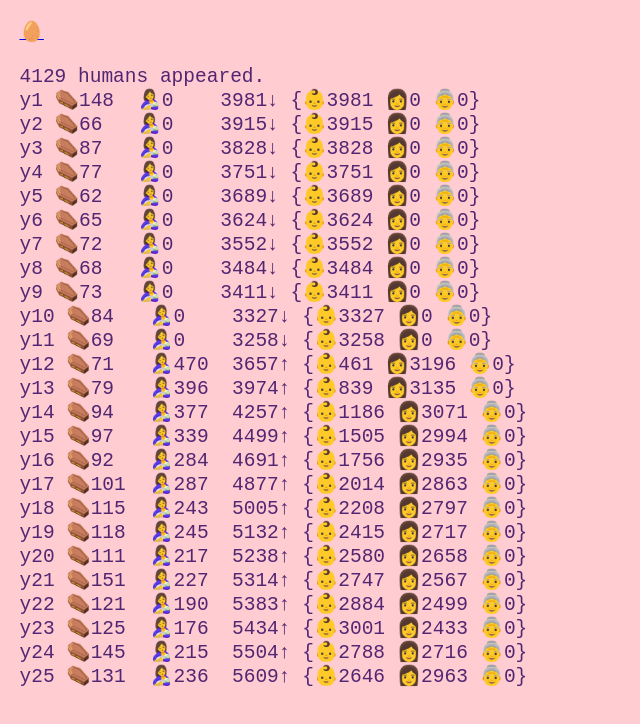
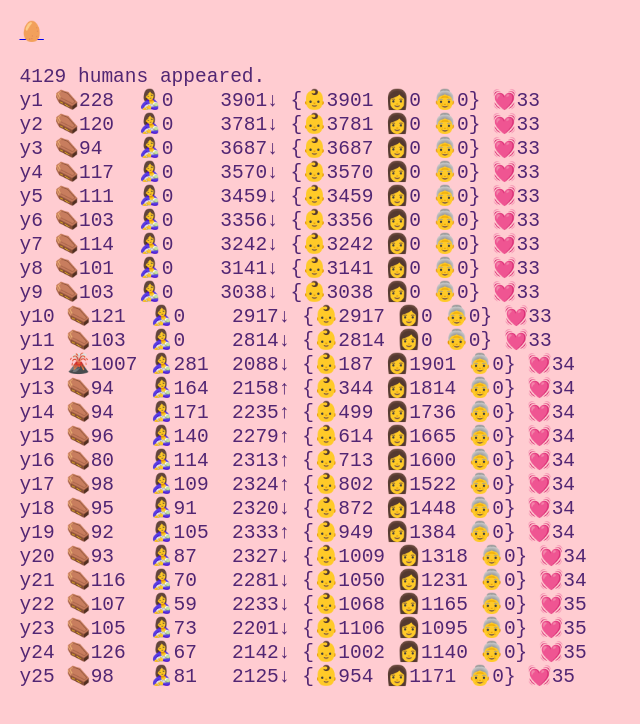
Before and after one commit to smutnyleszek/humansjs, a website built with Parcel: page src/index.html in a window 1280 px wide. Shown: the whole page, without its empty margins (0-640 px from the left). Built offline with nearby package versions, Linux system fonts and the light colour scheme.

Commit message:
change vigor to vitality plus some minor tweaks

```diff
--- a/src/human.ts
+++ b/src/human.ts
@@ -16,17 +16,18 @@ export class Human {
   public static readonly pubertyAge: number = 12;
   // https://en.wikipedia.org/wiki/Pregnancy_over_age_50
   public static readonly menopauseAge: number = 72;
+  // https://en.wikipedia.org/wiki/Life_expectancy
+  private static readonly baseVitality: number = 33; // %
 
-  private static readonly baseVigor: number = 50; // %
-
-  public vigor: number = Human.baseVigor;
+  public vitality: number = Human.baseVitality;
   public lifespan: number = 1;
   public age: number = 0;
   public ageGroup: HumanAgeGroup = Human.ageGroups.Baby;
   public isAlive: boolean = true;
 
   public constructor(parent1?: Human, parent2?: Human) {
-    Human.generateVigor(this, parent1, parent2);
+    Human.generateVitality(this, parent1, parent2);
+    // lifespan uses vitality, so should be called last
     Human.generateLifespan(this);
   }
 
@@ -42,29 +43,28 @@ export class Human {
     }
   }
 
-  public static calculateAverageVigor(human1: Human, human2: Human): number {
-    return (human1.vigor + human2.vigor) / 2;
+  public static calculateAverageVitality(human1: Human, human2: Human): number {
+    return (human1.vitality + human2.vitality) / 2;
   }
 
   // sets non-negative number
-  private static generateVigor(
+  private static generateVitality(
     human: Human,
     parent1?: Human,
     parent2?: Human
   ): void {
-    let inheritedVigor = Human.baseVigor;
+    let geneticVitality = Human.baseVitality;
     if (parent1 instanceof Human && parent2 instanceof Human) {
-      inheritedVigor = Human.calculateAverageVigor(parent1, parent2);
+      geneticVitality = Human.calculateAverageVitality(parent1, parent2);
     }
-    const geneticVigor = (inheritedVigor + Human.baseVigor) / 2;
     const mutation = generator.getRandomNumber(-10, 10);
-    const mutatedVigor = Math.round(geneticVigor + mutation);
-    human.vigor = Math.max(0, mutatedVigor);
+    const mutatedVitality = Math.round(geneticVitality + mutation);
+    human.vitality = Math.max(0, mutatedVitality);
   }
 
   private static generateLifespan(human: Human): void {
     human.lifespan = Math.floor(
-      generator.getRandomNumber(0, Human.maxAge) * (human.vigor / 100)
+      generator.getRandomNumber(0, Human.maxAge) * (human.vitality / 100)
     );
     // check if not born dead
     human.isAlive = human.age < human.lifespan;
--- a/src/humans.ts
+++ b/src/humans.ts
@@ -1,5 +1,11 @@
 import { Human } from "./human";
 import { generator } from "./generator";
+
+interface IAgeGroupsCount {
+  Baby: number;
+  Adult: number;
+  Elder: number;
+}
 
 export class Humans {
   private population: Human[] = [];
@@ -12,34 +18,30 @@ export class Humans {
     return this.population.length;
   }
 
-  public getBabyCount(): number {
-    let babyCount = 0;
+  public getAgeGroupsCount(): IAgeGroupsCount {
+    const ageGroupsCount = {
+      Baby: 0,
+      Adult: 0,
+      Elder: 0
+    };
     for (const human of this.population) {
       if (human.ageGroup === Human.ageGroups.Baby) {
-        babyCount++;
+        ageGroupsCount.Baby++;
+      } else if (human.ageGroup === Human.ageGroups.Adult) {
+        ageGroupsCount.Adult++;
+      } else if (human.ageGroup === Human.ageGroups.Elder) {
+        ageGroupsCount.Elder++;
       }
     }
-    return babyCount;
+    return ageGroupsCount;
   }
 
-  public getElderCount(): number {
-    let elderCount = 0;
+  public getAverageVitality(): number {
+    let totalVitalitySum = 0;
     for (const human of this.population) {
-      if (human.ageGroup === Human.ageGroups.Elder) {
-        elderCount++;
-      }
+      totalVitalitySum += human.vitality;
     }
-    return elderCount;
-  }
-
-  public getAdultCount(): number {
-    let adultCount = 0;
-    for (const human of this.population) {
-      if (human.ageGroup === Human.ageGroups.Adult) {
-        adultCount++;
-      }
-    }
-    return adultCount;
+    return Math.round(totalVitalitySum / this.population.length);
   }
 
   public growByOneYear(): void {
@@ -75,7 +77,7 @@ export class Humans {
       for (let i = this.population.length - 1; i >= 0; i--) {
         const human = this.population[i];
         const mate = this.getRandomHuman();
-        if (this.isLovePossibleAndSuccessful(human, mate)) {
+        if (this.isLoveFruitful(human, mate)) {
           const baby = new Human(human, mate);
           this.population.push(baby);
           bornCount++;
@@ -85,8 +87,8 @@ export class Humans {
     return bornCount;
   }
 
-  private isLovePossibleAndSuccessful(human1: Human, human2: Human): boolean {
-    const loveChance = Human.calculateAverageVigor(human1, human2);
+  private isLoveFruitful(human1: Human, human2: Human): boolean {
+    const loveChance = Human.calculateAverageVitality(human1, human2);
     return (
       human1.ageGroup === Human.ageGroups.Adult &&
       human2.ageGroup === Human.ageGroups.Adult &&
--- a/src/index.ts
+++ b/src/index.ts
@@ -90,10 +90,14 @@ class HumanExistence {
       messageParts.push(`${totalCount}–`);
     }
 
-    const babyCount = this.humans.getBabyCount();
-    const adultCount = this.humans.getAdultCount();
-    const elderCount = this.humans.getElderCount();
-    messageParts.push(`{👶${babyCount} 👩${adultCount} 👵${elderCount}}`);
+    const groupsCount = this.humans.getAgeGroupsCount();
+    messageParts.push(
+      `{👶${groupsCount.Baby} 👩${groupsCount.Adult} 👵${groupsCount.Elder}}`
+    );
+
+    const averageVitality = this.humans.getAverageVitality();
+
+    messageParts.push(`💓${averageVitality}`);
 
     // final message
     logger.log(`y${this.currentYear} ${messageParts.join(" ")}`);
```
Also changed, not shown: docs/index.html (+1 -1 lines), src/human.spec.ts (+19 -0 lines), 4 other files.
